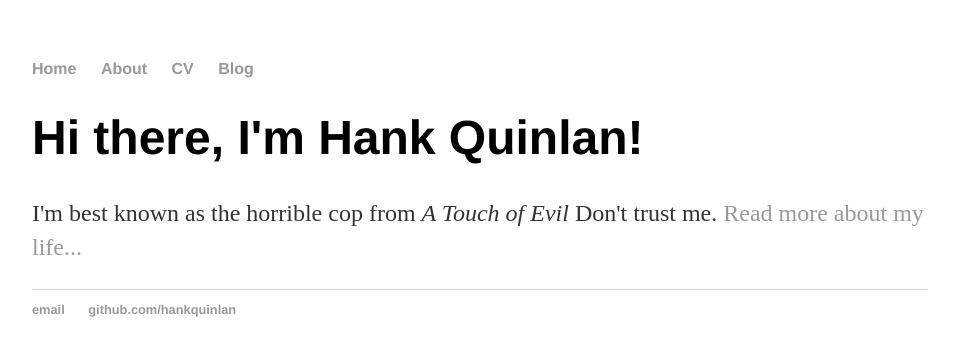
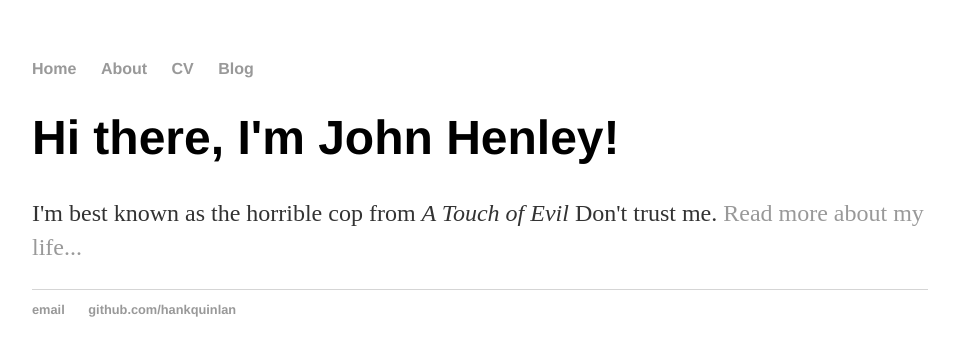
Before and after one commit to johnhenleydispo/johnhenleydispo.github.io, a Jekyll site: the page built from index.html, in a window 1280 px wide. Shown: the top 356 px of the page, without its empty margins (160-1115 px from the left). Built offline with Jekyll 4.4.1, drawn with Linux system fonts in a browser that asks for light colours.

Commit message:
Update index.html

```diff
--- a/index.html
+++ b/index.html
@@ -1,8 +1,8 @@
 ---
 layout: default
-title: Hank Quinlan, Horrible Cop
+title: John Henley Dispo
 ---
 <div class="blurb">
-	<h1>Hi there, I'm Hank Quinlan!</h1>
+	<h1>Hi there, I'm John Henley!</h1>
 	<p>I'm best known as the horrible cop from <em>A Touch of Evil</em> Don't trust me. <a href="/about">Read more about my life...</a></p>
 </div><!-- /.blurb -->
```
